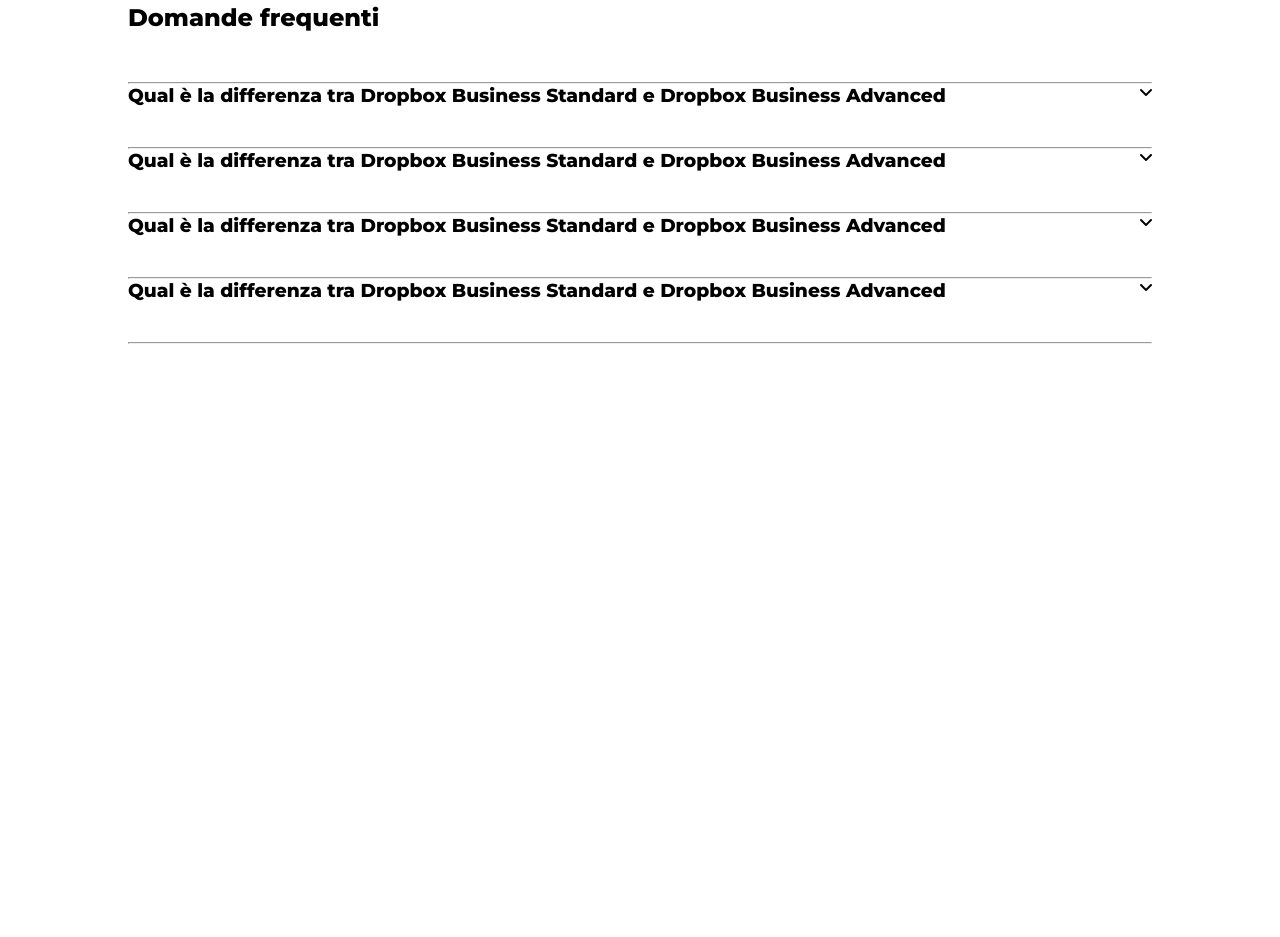
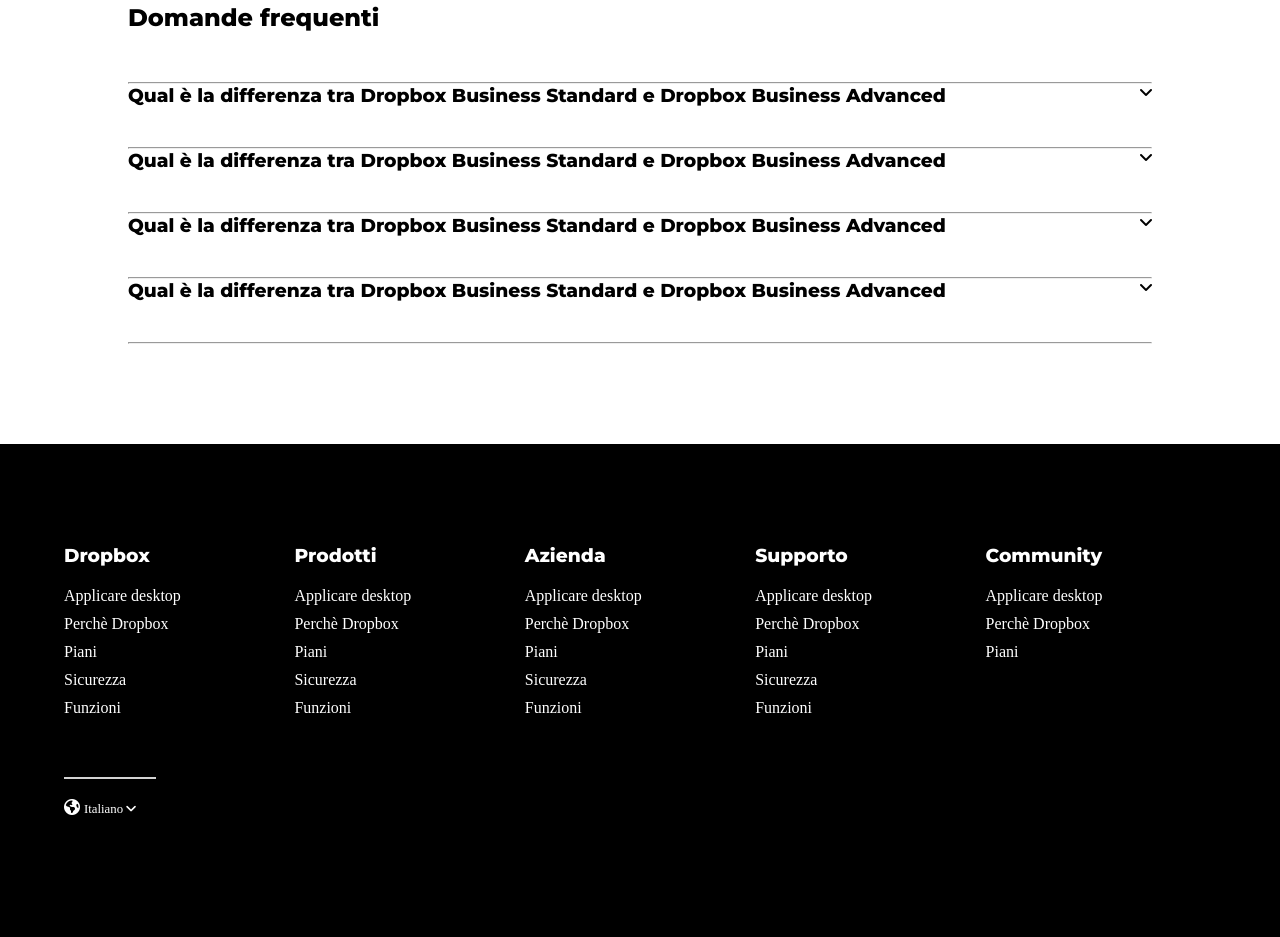
Before and after one commit to Paletta90/htmlcss-dropbox, a plain HTML site: page index.html in a window 1280 px wide. Shown: the part 4658-5595 px from the top of the page. Before the commit the page ends 5102 px from the top, so only its background shows below. Drawn offline with Linux system fonts and the light colour scheme.

Commit message:
Realizzo footer

```diff
--- a/asset/css/style.css
+++ b/asset/css/style.css
@@ -69,8 +69,7 @@
 .container-firstsection{
     width: 90%;
     margin: 0 auto;
-    padding-top: 100px;
-    /* position: absolute; */
+    /* padding-top: 100px; */
 }
 
 .block-left{
@@ -195,3 +194,20 @@
 main > section:nth-child(4) > .container-section > div:hover p{
     display: block;
 }
+
+/* Footer */
+
+.block-20{
+    float: left;
+    width: calc(20% - 20px);
+    margin-right: 20px;
+}
+footer li{
+    padding-bottom: 10px;
+}
+footer a, footer h3{
+    color: white;
+}
+footer a:hover{
+    text-decoration: underline;
+}
--- a/asset/css/utility.css
+++ b/asset/css/utility.css
@@ -12,6 +12,9 @@
 }
 .p-y-50{
     padding-bottom: 50px;
+}
+.p-y-top-100{
+    padding-top: 100px;
 }
 .p-2y-10{
     padding: 10px 0;
@@ -99,6 +102,10 @@
 .bg-lightgrey{
     background-color: #f5f5f5;
 }
+.bg-black{
+    background-color: black;
+}
+/* Label */
 .label-x-y{
     padding: 5px 20px;
 }
@@ -116,3 +123,7 @@
     width: 20%;
     border: 1px solid lightgrey;
 }
+.bordergrey-short-5{
+    width: 8%;
+    border: 0.5px solid lightgrey;
+}
--- a/index.html
+++ b/index.html
@@ -44,7 +44,7 @@
         <!-- Prima Section con titolo e background celeste -->
         <section class="bg-lightblue p-y-50">
 
-            <div class="container-firstsection">
+            <div class="container-firstsection p-y-top-100">
                 <h1 class="f-huge p-y-20">Tutto ciò che ti serve per il lavoro, in un unico posto</h1>
                 <div class="clearfix">
                     <div class="block-left">
@@ -587,6 +587,83 @@
             </div>
         </section>
     </main>
+
+    <!-- Footer -->
+    <footer class="bg-black">
+        <div class="container-firstsection p-2y-100">
+            <!-- Lista dei vari link -->
+            <div class="clearfix p-y-50">
+                <div class="block-20">
+                    <ul>
+                        <li class="p-y-20">
+                            <h3 class="f-normal">Dropbox</h3>
+                        </li>
+                        <li><a href="#">Applicare desktop</a></li>
+                        <li><a href="#">Perchè Dropbox</a></li>
+                        <li><a href="#">Piani</a></li>
+                        <li><a href="#">Sicurezza</a></li>
+                        <li><a href="#">Funzioni</a></li>
+                    </ul>
+                </div>
+                <div class="block-20">
+                    <ul>
+                        <li class="p-y-20">
+                            <h3 class="f-normal">Prodotti</h3>
+                        </li>
+                        <li><a href="#">Applicare desktop</a></li>
+                        <li><a href="#">Perchè Dropbox</a></li>
+                        <li><a href="#">Piani</a></li>
+                        <li><a href="#">Sicurezza</a></li>
+                        <li><a href="#">Funzioni</a></li>
+                    </ul>
+                </div>
+                <div class="block-20">
+                    <ul>
+                        <li class="p-y-20">
+                            <h3 class="f-normal">Azienda</h3>
+                        </li>
+                        <li><a href="#">Applicare desktop</a></li>
+                        <li><a href="#">Perchè Dropbox</a></li>
+                        <li><a href="#">Piani</a></li>
+                        <li><a href="#">Sicurezza</a></li>
+                        <li><a href="#">Funzioni</a></li>
+                    </ul>
+                </div>
+                <div class="block-20">
+                    <ul>
+                        <li class="p-y-20">
+                            <h3 class="f-normal">Supporto</h3>
+                        </li>
+                        <li><a href="#">Applicare desktop</a></li>
+                        <li><a href="#">Perchè Dropbox</a></li>
+                        <li><a href="#">Piani</a></li>
+                        <li><a href="#">Sicurezza</a></li>
+                        <li><a href="#">Funzioni</a></li>
+                    </ul>
+                </div>
+                <div class="block-20">
+                    <ul>
+                        <li class="p-y-20">
+                            <h3 class="f-normal">Community</h3>
+                        </li>
+                        <li><a href="#">Applicare desktop</a></li>
+                        <li><a href="#">Perchè Dropbox</a></li>
+                        <li><a href="#">Piani</a></li>
+                    </ul>
+                </div>
+            </div>
+
+            <!-- Bordo -->
+            <div class="bordergrey-short-5"></div>
+
+            <div class="p-2y-20 f-white">
+                <i class="fa-solid fa-earth-americas"></i>
+                <a href="#" class="f-small">Italiano <i class="fa-solid fa-angle-down"></i></a>
+            </div>
+
+        </div>
+    </footer>
+
 </body>
 
 </html>
```
Also changed, not shown: asset/img/es.svg (added), asset/img/fr.svg (added), asset/img/jp.svg (added).
